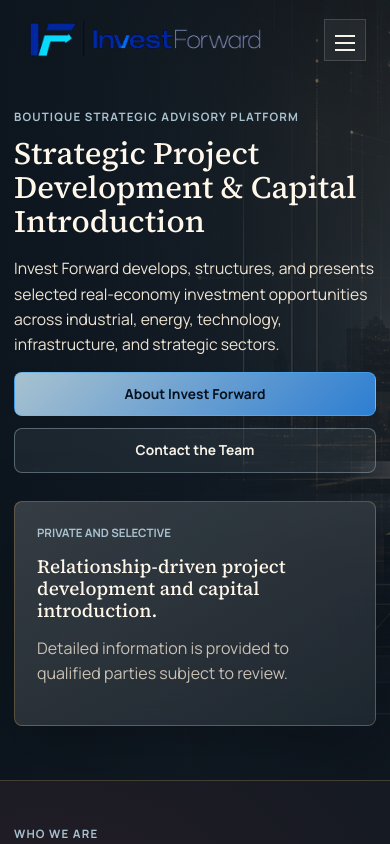
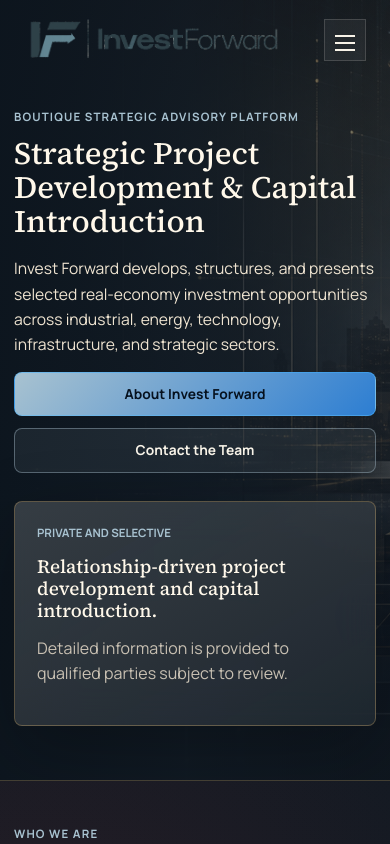
Before and after one commit to davimont62-maker/Invest-Forward-website, a Next.js app: page / in a window 390 px wide. Shown: the top 844 px of the page. Built offline with nearby package versions, Linux system fonts and the light colour scheme.

Commit message:
Enlarge and recolor supplied logo

```diff
--- a/src/components/BrandLogo.tsx
+++ b/src/components/BrandLogo.tsx
@@ -6,7 +6,7 @@
   if (variant === "image") {
     return (
       <span className="brand-logo brand-logo-image" aria-hidden="true">
-        <img src="/assets/invest-forward-logo-cropped.png" alt="" />
+        <img src="/assets/invest-forward-logo-site.png" alt="" />
       </span>
     );
   }
--- a/styles.css
+++ b/styles.css
@@ -116,8 +116,8 @@
 }
 
 .brand-logo-image {
-  width: clamp(260px, 22vw, 360px);
-  height: 58px;
+  width: clamp(310px, 26vw, 430px);
+  height: 66px;
   overflow: hidden;
 }
 
@@ -127,7 +127,7 @@
   height: 100%;
   object-fit: contain;
   object-position: left center;
-  filter: brightness(1.72) contrast(1.18) saturate(1.18);
+  filter: brightness(1.08) contrast(1.08);
   mix-blend-mode: screen;
 }
 
@@ -1767,8 +1767,8 @@
 }
 
 .site-footer .brand-logo-image {
-  width: 250px;
-  height: 52px;
+  width: 300px;
+  height: 62px;
 }
 
 .site-footer .brand-logo-wordmark {
@@ -2122,8 +2122,8 @@
   }
 
   .brand-logo-image {
-    width: min(62vw, 240px);
-    height: 50px;
+    width: min(66vw, 260px);
+    height: 54px;
   }
 
   .brand-logo-wordmark {
```
Also changed, not shown: public/assets/invest-forward-logo-site.png (added).
